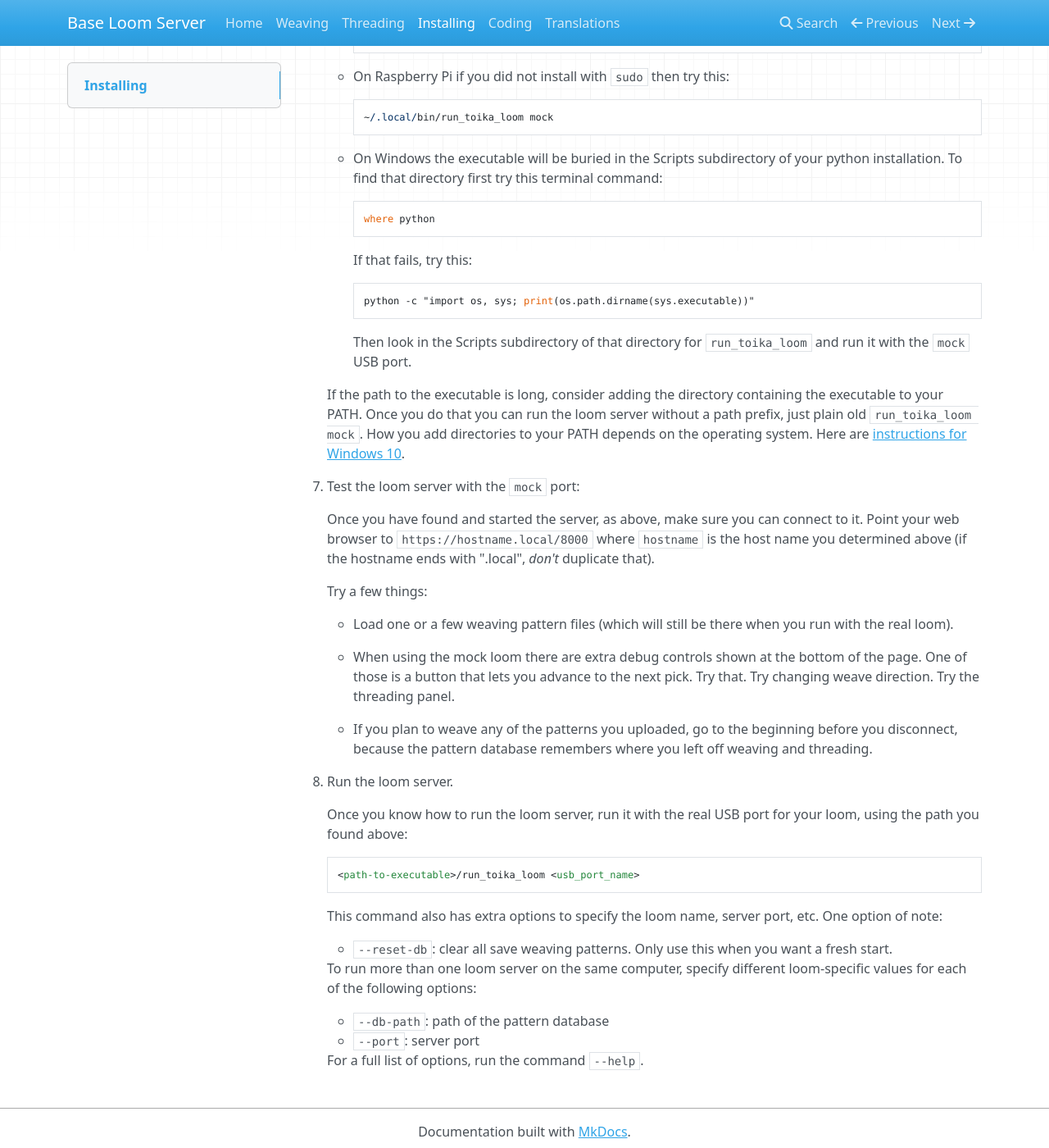
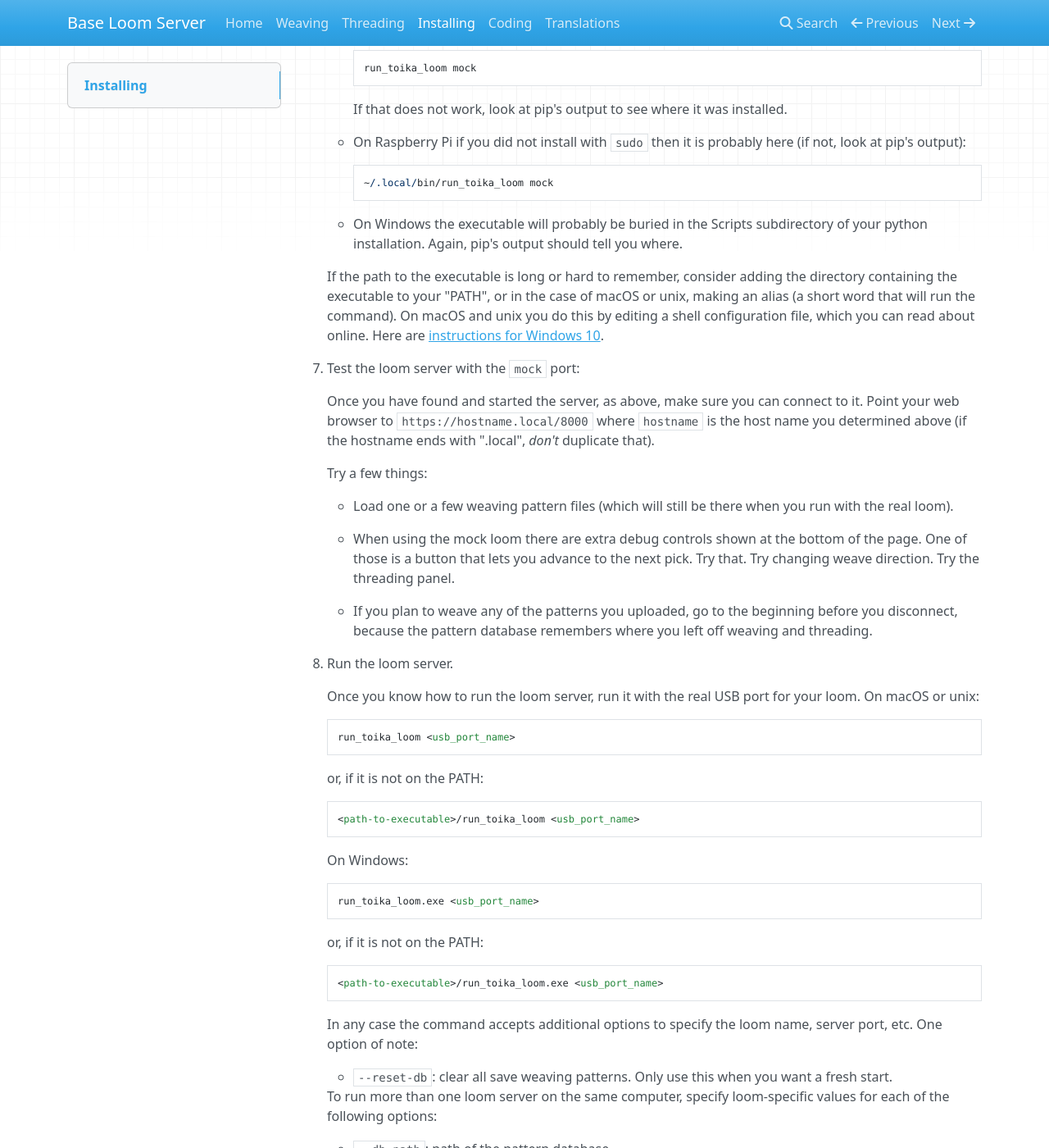
Before and after one commit to r-owen/base_loom_server, an MkDocs documentation site: the page built from docs/installing.md, in a window 1280 px wide and 1400 px high, scrolled down 1665 px. Shown: the whole window at 82% size. Built offline with MkDocs 1.6.1, drawn with Linux system fonts in a browser that asks for light colours; nearby versions of some CDN libraries; some of the changed text lies outside the part shown.

Commit message:
installing.md: fixes

```diff
--- a/docs/installing.md
+++ b/docs/installing.md
@@ -59,40 +59,36 @@ See [Coding](coding.md) if you want to work on [base_loom_loom](https://pypi.org
 
 3. Install the loom server software.
 
-    From here on I will assume you are installing [toika_loom_loom](https://pypi.org/project/toika-loom-server/).
-    For [seguin_loom_loom](https://pypi.org/project/seguin-loom-server/) replace "toika" with "seguin".
+    From here on I will assume you are installing [toika_loom_server](https://pypi.org/project/toika-loom-server/).
+    For [seguin_loom_server](https://pypi.org/project/seguin-loom-server/) replace "toika" with "seguin".
     On the command line:
 
-        python -m pip install toika_loom_loom
+        python -m pip install toika_loom_server
 
     Use `sudo` on Raspberry Pi to avoid having to hunt for the loom server executable in `~/.local/bin`:
 
-        sudo python -m pip install toika_loom_loom
+        sudo python -m pip install toika_loom_server
+
+    In either case, watch pip's output. Near the end it should tell you where it installed `run_toika_loom`.
 
 5. Find the installed loom server executable:
 
-    * On macOS, Raspberry Pi (if you installed with `sudo`)  and most unix you can probably run the executable directly:
+    * On macOS, Raspberry Pi (if you installed with `sudo`) and most unix you can probably run the executable directly:
 
             run_toika_loom mock
 
-    * On Raspberry Pi if you did not install with `sudo` then try this:
+        If that does not work, look at pip's output to see where it was installed.
+
+    * On Raspberry Pi if you did not install with `sudo` then it is probably here (if not, look at pip's output):
 
             ~/.local/bin/run_toika_loom mock
 
-    * On Windows the executable will be buried in the Scripts subdirectory of your python installation.
-        To find that directory first try this terminal command:
+    * On Windows the executable will probably be buried in the Scripts subdirectory of your python installation.
+        Again, pip's output should tell you where.
 
-            where python
-
-        If that fails, try this:
-
-            python -c "import os, sys; print(os.path.dirname(sys.executable))"
-
-        Then look in the Scripts subdirectory of that directory for `run_toika_loom` and run it with the `mock` USB port.
-
-    If the path to the executable is long, consider adding the directory containing the executable to your PATH.
-    Once you do that you can run the loom server without a path prefix, just plain old `run_toika_loom mock`.
-    How you add directories to your PATH depends on the operating system.
+    If the path to the executable is long or hard to remember, consider adding the directory containing the executable
+    to your "PATH", or in the case of macOS or unix, making an alias (a short word that will run the command).
+    On macOS and unix you do this by editing a shell configuration file, which you can read about online.
     Here are [instructions for Windows 10](https://stackoverflow.com/q/44272416/1653413).
 
 6. Test the loom server with the `mock` port:
@@ -115,20 +111,32 @@ See [Coding](coding.md) if you want to work on [base_loom_loom](https://pypi.org
 
 4. Run the loom server.
 
-    Once you know how to run the loom server, run it with the real USB port for your loom,
-    using the path you found above:
+    Once you know how to run the loom server, run it with the real USB port for your loom.
+    On macOS or unix:
+
+        run_toika_loom <usb_port_name>
+
+    or, if it is not on the PATH:
 
         <path-to-executable>/run_toika_loom <usb_port_name>
 
-    This command also has extra options to specify the loom name, server port, etc.
+    On Windows:
+
+        run_toika_loom.exe <usb_port_name>
+
+    or, if it is not on the PATH:
+
+        <path-to-executable>/run_toika_loom.exe <usb_port_name>
+
+    In any case the command accepts additional options to specify the loom name, server port, etc.
     One option of note:
 
     * `--reset-db`: clear all save weaving patterns. Only use this when you want a fresh start.
 
     To run more than one loom server on the same computer,
-    specify different loom-specific values for each of the following options:
+    specify loom-specific values for each of the following options:
 
     * `--db-path`: path of the pattern database
     * `--port`: server port
 
-    For a full list of options, run the command `--help`.
+    For a full list of options, run the command with option `--help`.
```
Also changed, not shown: other parts of docs/installing.md (+4 -4 lines).
